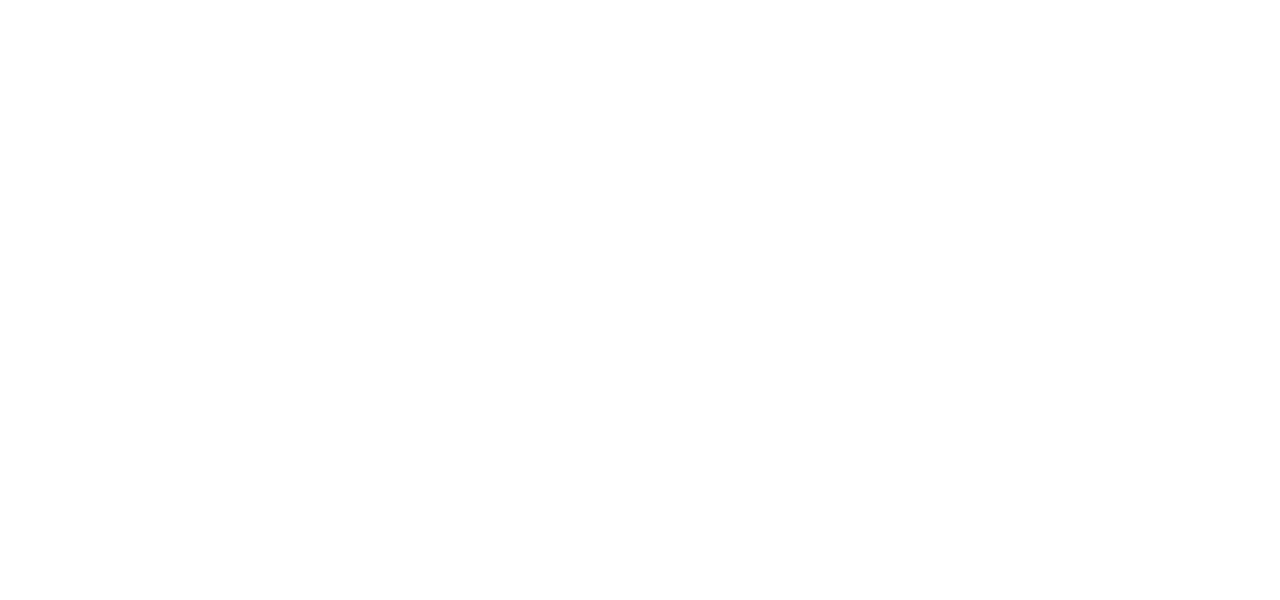
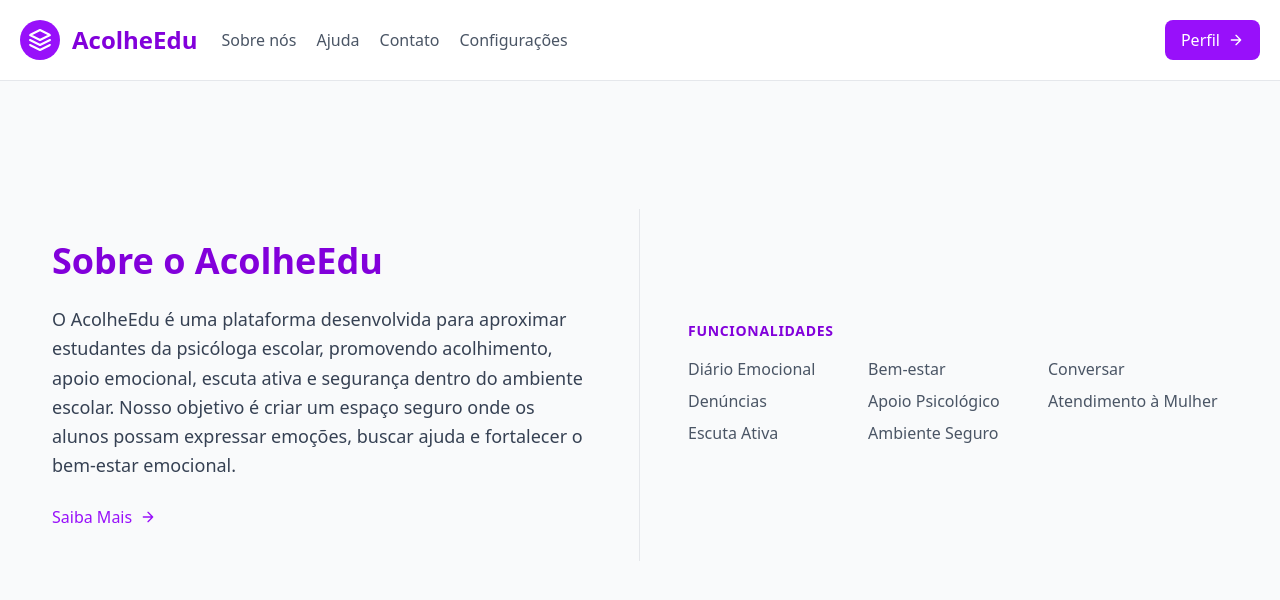
Before and after one commit to LucasHenriqueAl/acolheEdu, a React (Vite) app: page /sobrenos in a window 1280 px wide. Before the commit this address had no page. Shown: the top 600 px of the page. Built offline with nearby package versions, Linux system fonts and the light colour scheme.

Commit message:
Adicionado novo componente para ser usado na nova pagina "sobre nos" e pequenas mudanças

```diff
--- a/src/components/MenuNavegacao.tsx
+++ b/src/components/MenuNavegacao.tsx
@@ -30,9 +30,13 @@
 
         <nav className="flex flex-wrap items-center justify-center text-base md:ml-6">
 
-          <a className="mr-5 cursor-pointer text-gray-600 hover:text-purple-700">
+          <button
+            type="button"
+            className="mr-5 cursor-pointer text-gray-600 hover:text-purple-700"
+            onClick={() => navigate('/sobrenos')}
+            >
             Sobre nós
-          </a>
+          </button>
 
           <a className="mr-5 cursor-pointer text-gray-600 hover:text-purple-700">
             Ajuda
--- /dev/null
+++ b/src/components/SobreNosComponente.tsx
@@ -0,0 +1,108 @@
+export default function SobreNosComponente() {
+  return (
+    <section className="body-font text-gray-600">
+
+      <div className="container mx-auto flex flex-wrap items-center px-5 py-24">
+
+        {/* Texto principal */}
+        <div className="mb-10 border-b border-gray-200 pb-10 md:mb-0 md:w-1/2 md:border-b-0 md:border-r md:py-8 md:pr-12">
+
+          <h1 className="mb-6 text-4xl font-extrabold text-purple-700">
+            Sobre o AcolheEdu
+          </h1>
+
+          <p className="text-lg leading-relaxed text-gray-700">
+            O AcolheEdu é uma plataforma desenvolvida para aproximar estudantes
+            da psicóloga escolar, promovendo acolhimento, apoio emocional,
+            escuta ativa e segurança dentro do ambiente escolar.
+            Nosso objetivo é criar um espaço seguro onde os alunos possam
+            expressar emoções, buscar ajuda e fortalecer o bem-estar emocional.
+          </p>
+
+          <button
+            className="mt-6 inline-flex items-center text-purple-600 hover:text-purple-800"
+          >
+            Saiba Mais
+
+            <svg
+              fill="none"
+              stroke="currentColor"
+              strokeLinecap="round"
+              strokeLinejoin="round"
+              strokeWidth="2"
+              className="ml-2 h-4 w-4"
+              viewBox="0 0 24 24"
+            >
+              <path d="M5 12h14M12 5l7 7-7 7"></path>
+            </svg>
+
+          </button>
+
+        </div>
+
+        {/* Categorias */}
+        <div className="flex flex-col md:w-1/2 md:pl-12">
+
+          <h2 className="mb-4 text-sm font-semibold tracking-wider text-purple-700">
+            FUNCIONALIDADES
+          </h2>
+
+          <nav className="-mb-1 flex flex-wrap list-none">
+
+            <li className="mb-2 w-1/2 lg:w-1/3">
+              <a className="text-gray-600 hover:text-purple-700">
+                Diário Emocional
+              </a>
+            </li>
+
+            <li className="mb-2 w-1/2 lg:w-1/3">
+              <a className="text-gray-600 hover:text-purple-700">
+                Bem-estar
+              </a>
+            </li>
+
+            <li className="mb-2 w-1/2 lg:w-1/3">
+              <a className="text-gray-600 hover:text-purple-700">
+                Conversar
+              </a>
+            </li>
+
+            <li className="mb-2 w-1/2 lg:w-1/3">
+              <a className="text-gray-600 hover:text-purple-700">
+                Denúncias
+              </a>
+            </li>
+
+            <li className="mb-2 w-1/2 lg:w-1/3">
+              <a className="text-gray-600 hover:text-purple-700">
+                Apoio Psicológico
+              </a>
+            </li>
+
+            <li className="mb-2 w-1/2 lg:w-1/3">
+              <a className="text-gray-600 hover:text-purple-700">
+                Atendimento à Mulher
+              </a>
+            </li>
+
+            <li className="mb-2 w-1/2 lg:w-1/3">
+              <a className="text-gray-600 hover:text-purple-700">
+                Escuta Ativa
+              </a>
+            </li>
+
+            <li className="mb-2 w-1/2 lg:w-1/3">
+              <a className="text-gray-600 hover:text-purple-700">
+                Ambiente Seguro
+              </a>
+            </li>
+
+          </nav>
+
+        </div>
+
+      </div>
+
+    </section>
+  )
+}
--- a/src/main.tsx
+++ b/src/main.tsx
@@ -10,6 +10,7 @@
 import App from './App.tsx'
 import { TelaInicial } from './pages/TelaInicial.tsx'
 import { Contato } from './pages/Contato.tsx'
+import { SobreNos } from './pages/SobreNos.tsx'
 
 import './index.css'
 
@@ -20,6 +21,7 @@
         <Route path="/" element={<App />} />
         <Route path="/inicio" element={<TelaInicial />} />
         <Route path="/contato" element={<Contato />} />
+        <Route path="/sobrenos" element={<SobreNos />} />
       </Routes>
     </BrowserRouter>
   </StrictMode>,
--- /dev/null
+++ b/src/pages/SobreNos.tsx
@@ -0,0 +1,14 @@
+import MenuNavegacao from '../components/MenuNavegacao'
+import SobreNosComponente from '../components/SobreNosComponente'
+
+export function SobreNos() {
+  return (
+    <>
+      <MenuNavegacao />
+
+      <main className="min-h-screen bg-gray-50 p-8">
+        <SobreNosComponente />
+      </main>
+    </>
+  )
+}
```
